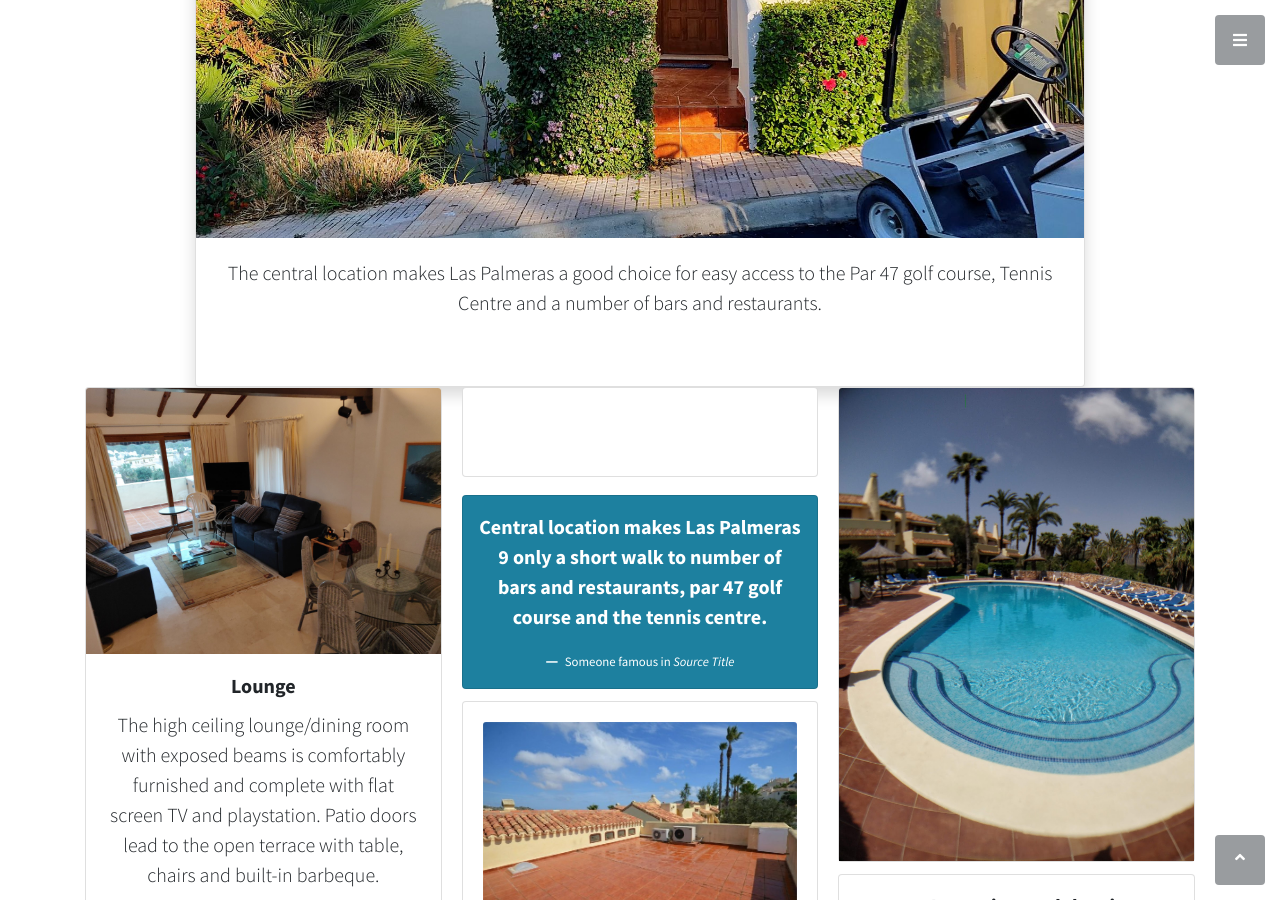
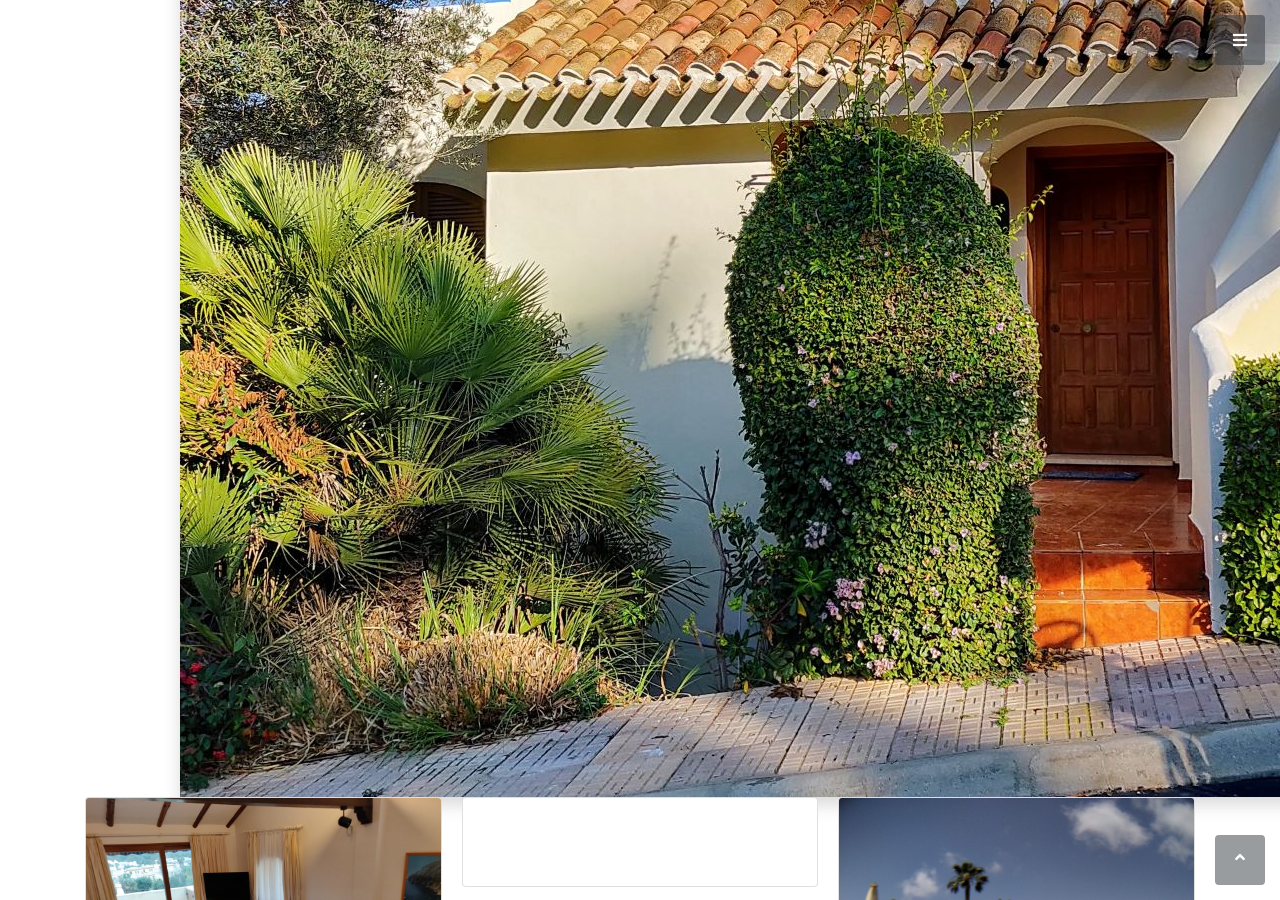
Before and after one commit to richsteer/richsteer.github.io, a Jekyll site: the page built from index.html, in a window 1280 px wide and 900 px high, scrolled down 3402 px. Built offline with Jekyll 4.4.1, drawn with Linux system fonts in a browser that asks for light colours.

Commit message:
Update index.html

```diff
--- a/index.html
+++ b/index.html
@@ -82,15 +82,8 @@
                 <div class="col-lg-10 mx-auto">
                     <h1>Las Palmeras 9</h1>
 
-                    <div class="col">
-                        <div class="card shadow">
-                            <img src="assets/img/la-manga-club-villa-las-palmeras-9.jpg" class="card-img-top" alt="..">
-                            <div class="card-body">
-                                <!--<h5 class="card-title">Card title</h5>-->
-                                <p class="lead mb-5">The central location makes Las Palmeras a good choice for easy access to the  Par 47 golf course, Tennis Centre and a number of bars and restaurants.</p>
-                            </div>
-                        </div>
-                    </div>
+                    <img src="assets/img/la-manga-club-villa-las-palmeras-9.jpg" class="image-fluid shadow" alt="..">
+
                 </div>
         </div>
                    <!-- LP9 cards container
```
